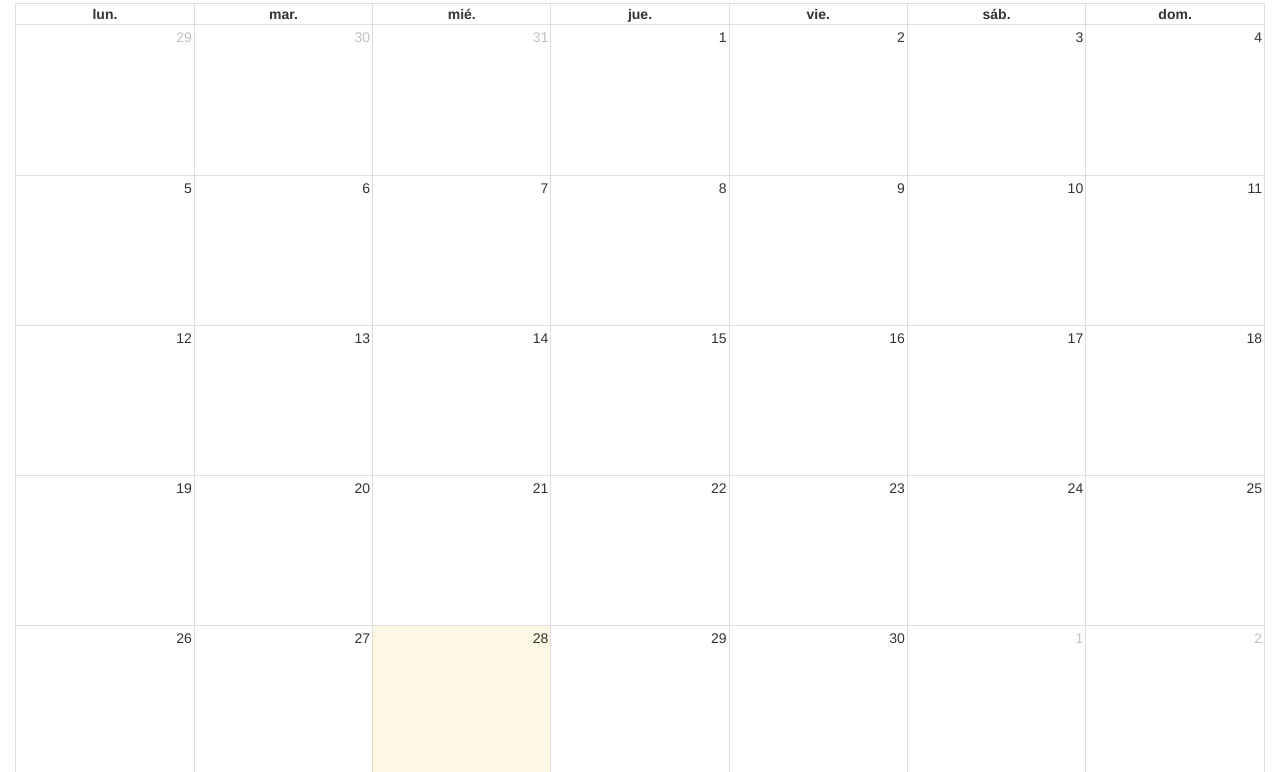
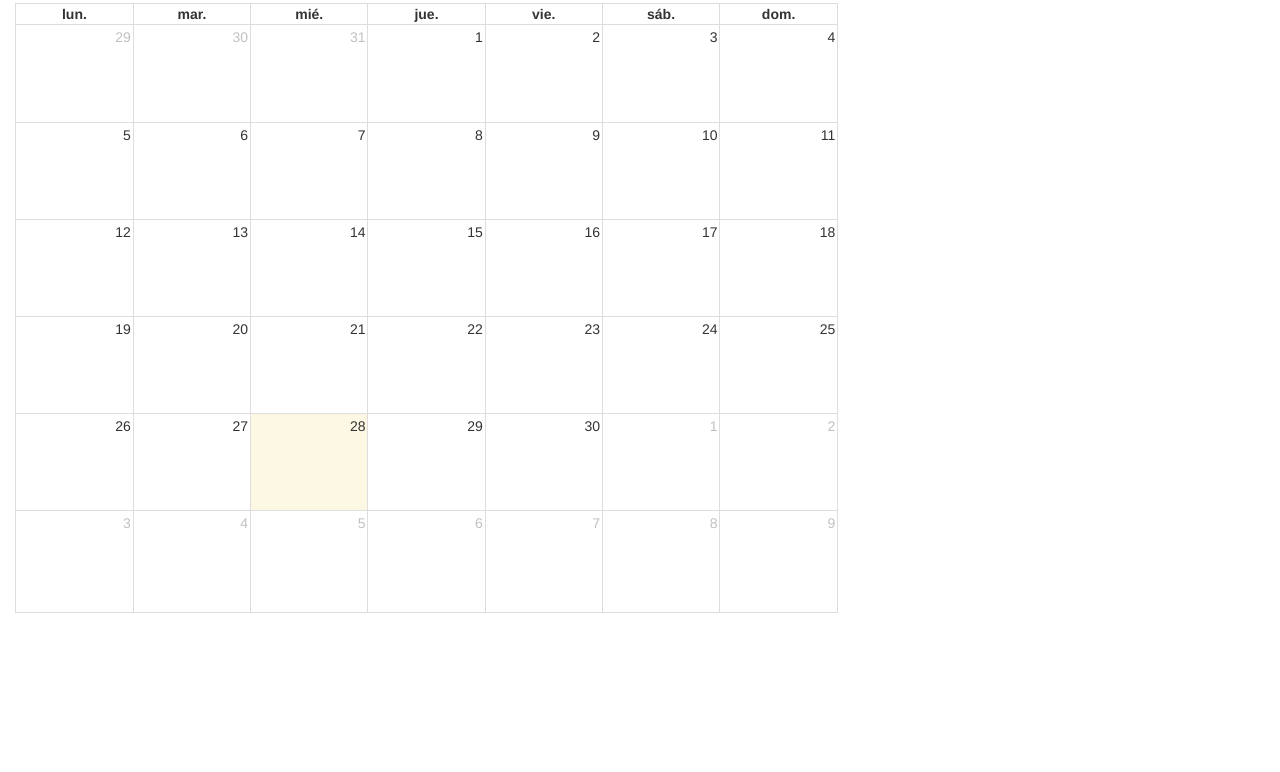
Before and after one commit to carherco/eventosjuegosdemesa, a plain HTML site: page index.html in a window 1280 px wide. Shown: the part 119-891 px from the top of the page. After the commit the page ends 800 px from the top, so only its background shows below. Drawn offline with nearby package versions, Linux system fonts and the light colour scheme.

Commit message:
colocando bien el anuncio

```diff
--- a/index.html
+++ b/index.html
@@ -28,11 +28,13 @@
 
     <div class="container-fluid">
 
+        <div class="row">
+
             <h1>Eventos de juegos de mesa</h1>
 
-        <div id='calendar'></div>
+            <div id='calendar' class="col-xs-12 col-md-8"></div>
 
-        <div>
+            <div class="col-xs-12 col-md-4">
                 <script async src="//pagead2.googlesyndication.com/pagead/js/adsbygoogle.js"></script>
                 <!-- Lateral -->
                 <ins class="adsbygoogle"
@@ -42,6 +44,8 @@
                 <script>
                 (adsbygoogle = window.adsbygoogle || []).push({});
                 </script>
+            </div>
+
         </div>
 
     </div>
```
Lines whose indentation alone changed are shown as unchanged.
